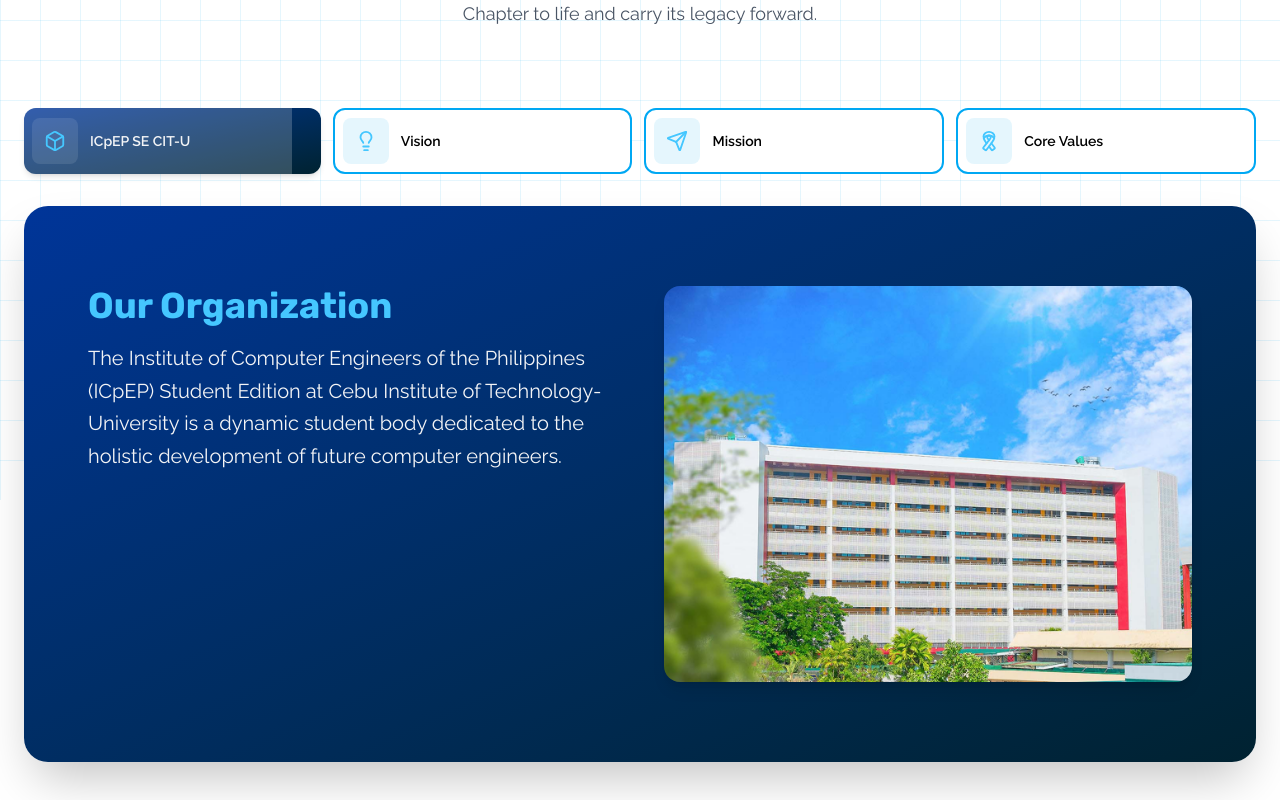
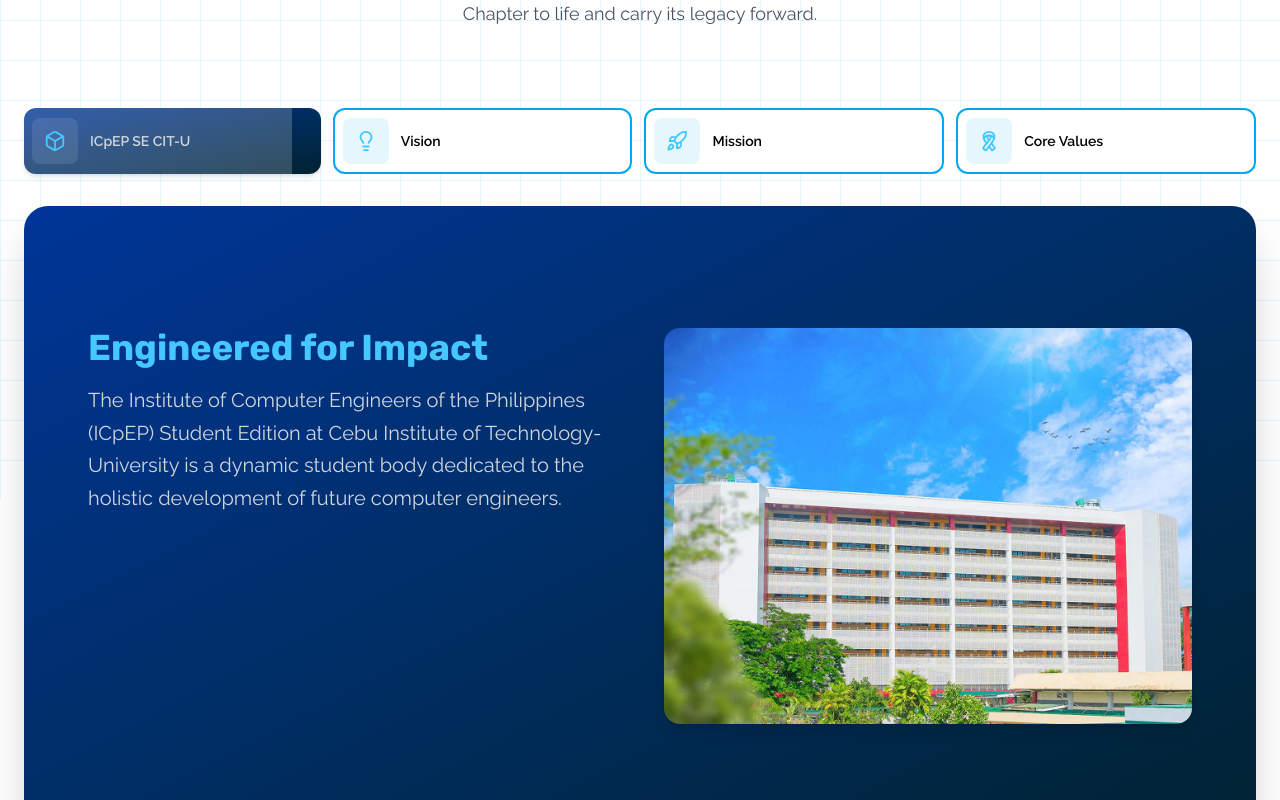
Before and after one commit to ShanRaboy11/icpep-se-citu, a Next.js app in the folder client/: page /about in a window 1280 px wide. Shown: the part 300-1100 px from the top of the page. Built offline with nearby package versions, Linux system fonts and the light colour scheme.

Commit message:
fix: vision - rexi

```diff
--- a/client/src/app/about/components/info.tsx
+++ b/client/src/app/about/components/info.tsx
@@ -1,15 +1,136 @@
 "use client";
 
-import { useState, useEffect, FC } from "react";
+import { useState, useEffect, FC, ReactElement } from "react";
 import Image from "next/image";
-import { Box, Lightbulb, Send, Ribbon } from "lucide-react";
+import {
+  Box,
+  Lightbulb,
+  Rocket,
+  Ribbon,
+  // Lucide icons are no longer used in VisionLayout
+} from "lucide-react";
+// --- NEW HEROICONS IMPORT ---
+import {
+  Cog6ToothIcon,
+  ScaleIcon,
+  GlobeAltIcon,
+} from "@heroicons/react/24/outline";
 
-const sections = [
+interface SectionType {
+  id: string;
+  tabLabel: string;
+  icon: ReactElement;
+  title: string;
+  content: string;
+  imageUrl: string;
+}
+
+const DefaultLayout: FC<{ section: SectionType }> = ({ section }) => (
+  <div className="grid md:grid-cols-2 gap-8 md:gap-12 items-start">
+    <div className="text-left">
+      <h3 className="font-rubik text-3xl sm:text-4xl font-bold mb-4 text-secondary2">
+        {section.title}
+      </h3>
+      <p className="font-raleway text-lg sm:text-xl leading-relaxed text-gray-300">
+        {section.content}
+      </p>
+    </div>
+    <div className="w-full aspect-[4/3] relative rounded-2xl overflow-hidden shadow-lg group">
+      <Image
+        src={section.imageUrl}
+        alt={section.title}
+        layout="fill"
+        className="object-cover transition-transform duration-500 ease-out group-hover:scale-105"
+      />
+    </div>
+  </div>
+);
+
+// --- MODIFIED VisionLayout STARTS HERE ---
+const VisionLayout: FC<{ section: SectionType }> = ({ section }) => (
+  <div className="text-center">
+    <div className="max-w-3xl mx-auto">
+      <h3 className="font-rubik text-3xl sm:text-4xl font-bold mb-4 text-secondary2">
+        {section.title}
+      </h3>
+      <p className="font-raleway text-lg sm:text-xl leading-relaxed text-gray-300">
+        {section.content}
+      </p>
+    </div>
+
+    <div className="grid md:grid-cols-3 gap-8 mt-12">
+      {/* Card 1: Fostering Innovators */}
+      <div className="text-center group">
+        <div
+          className="relative w-full h-40 rounded-2xl overflow-hidden bg-white/5 p-4 mb-4 border border-white/10 flex items-center justify-center transition-colors duration-300 group-hover:bg-white/10"
+          style={{
+            backgroundImage:
+              "radial-gradient(circle, transparent 1px, rgba(255,255,255,0.05) 1px)",
+            backgroundSize: "1rem 1rem",
+          }}
+        >
+          <Cog6ToothIcon className="h-16 w-16 text-secondary2 opacity-80 transition-transform duration-300 group-hover:scale-110" />
+        </div>
+        <h4 className="font-rubik text-xl font-bold text-white">
+          Fostering Innovators
+        </h4>
+        <p className="font-raleway text-gray-300">
+          Leading and inspiring technological advancement.
+        </p>
+      </div>
+
+      {/* Card 2: Ethical Leadership */}
+      <div className="text-center group">
+        <div
+          className="relative w-full h-40 rounded-2xl overflow-hidden bg-white/5 p-4 mb-4 border border-white/10 flex items-center justify-center transition-colors duration-300 group-hover:bg-white/10"
+          style={{
+            backgroundImage:
+              "radial-gradient(circle, transparent 1px, rgba(255,255,255,0.05) 1px)",
+            backgroundSize: "1rem 1rem",
+          }}
+        >
+          <ScaleIcon className="h-16 w-16 text-secondary2 opacity-80 transition-transform duration-300 group-hover:scale-110" />
+        </div>
+        <h4 className="font-rubik text-xl font-bold text-white">
+          Ethical Leadership
+        </h4>
+        <p className="font-raleway text-gray-300">
+          Impacting society with technical prowess and integrity.
+        </p>
+      </div>
+
+      {/* Card 3: Community Driven */}
+      <div className="text-center group">
+        <div
+          className="relative w-full h-40 rounded-2xl overflow-hidden bg-white/5 p-4 mb-4 border border-white/10 flex items-center justify-center transition-colors duration-300 group-hover:bg-white/10"
+          style={{
+            backgroundImage:
+              "radial-gradient(circle, transparent 1px, rgba(255,255,255,0.05) 1px)",
+            backgroundSize: "1rem 1rem",
+          }}
+        >
+          <GlobeAltIcon className="h-16 w-16 text-secondary2 opacity-80 transition-transform duration-300 group-hover:scale-110" />
+        </div>
+        <h4 className="font-rubik text-xl font-bold text-white">
+          Community Driven
+        </h4>
+        <p className="font-raleway text-gray-300">
+          Building a collaborative and supportive student network.
+        </p>
+      </div>
+    </div>
+  </div>
+);
+// --- MODIFIED VisionLayout ENDS HERE ---
+
+// --- NO CHANGES BELOW THIS LINE ---
+
+const sections: SectionType[] = [
   {
     id: "org",
     tabLabel: "ICpEP SE CIT-U",
     icon: <Box size={22} />,
-    title: "Our Organization",
+    title: "Engineered for Impact",
     content:
       "The Institute of Computer Engineers of the Philippines (ICpEP) Student Edition at Cebu Institute of Technology-University is a dynamic student body dedicated to the holistic development of future computer engineers.",
     imageUrl: "/gle.png",
@@ -18,16 +139,16 @@ const sections = [
     id: "vision",
     tabLabel: "Vision",
     icon: <Lightbulb size={22} />,
-    title: "Our Vision",
+    title: "Leading Innovation Forward",
     content:
-      "To be the center of excellence in computer engineering, fostering innovators who lead technological advancement for a better society and are recognized for their technical prowess and ethical leadership.",
+      "To be a community-driven center of excellence in computer engineering, fostering innovators who lead technological advancement and are recognized for their technical prowess and ethical leadership.",
     imageUrl: "/gle.png",
   },
   {
     id: "mission",
     tabLabel: "Mission",
-    icon: <Send size={22} />,
-    title: "Our Mission",
+    icon: <Rocket size={22} />,
+    title: "Empowering Change-Makers",
     content:
       "To provide holistic development for students through academic support, skills training, and community engagement, preparing them to be globally competent professionals who can solve complex problems.",
     imageUrl: "/gle.png",
@@ -36,7 +157,7 @@ const sections = [
     id: "values",
     tabLabel: "Core Values",
     icon: <Ribbon size={22} />,
-    title: "Our Core Values",
+    title: "Values That Inspire",
     content:
       "We uphold Integrity, Passion, Excellence, Collaboration, and Service in all our endeavors. These values shape engineers with strong character, a drive for innovation, and a commitment to competence.",
     imageUrl: "/gle.png",
@@ -49,19 +170,17 @@ const InfoSection: FC = () => {
   const [activeIndex, setActiveIndex] = useState(0);
 
   useEffect(() => {
-    // Clear and restart interval whenever activeIndex changes
     const interval = setInterval(() => {
       setActiveIndex((prevIndex) => (prevIndex + 1) % sections.length);
     }, TAB_DURATION);
 
-    return () => clearInterval(interval); // cleanup
-  }, [activeIndex]); // dependency ensures restart on tab click
+    return () => clearInterval(interval);
+  }, [activeIndex]);
 
   const activeSection = sections[activeIndex];
 
   return (
     <>
-      {/* Tabs */}
       <div className="flex flex-col sm:flex-row gap-3 mb-6">
         {sections.map((section, index) => {
           const isActive = activeIndex === index;
@@ -77,7 +196,6 @@ const InfoSection: FC = () => {
               : "bg-white border-2 border-secondary3 text-black hover:bg-gradient-to-br hover:from-primary3/85 hover:to-secondary1/85"
           }`}
             >
-              {/* Progress animation */}
               {isActive && (
                 <div
                   key={activeIndex}
@@ -85,8 +203,6 @@ const InfoSection: FC = () => {
                   style={{ animationDuration: `${TAB_DURATION}ms` }}
                 />
               )}
-
-              {/* Icon */}
               <div
                 className={`relative z-10 flex-shrink-0 p-3 rounded-lg transition-all duration-300 ${
                   isActive
@@ -96,12 +212,10 @@ const InfoSection: FC = () => {
               >
                 {section.icon}
               </div>
-
-              {/* Label */}
               <span
                 className={`relative z-10 font-raleway text-sm font-semibold ${
                   isActive
-                    ? "text-gray-100"
+                    ? "text-gray-300"
                     : "text-black group-hover:text-gray-100"
                 }`}
               >
@@ -112,35 +226,16 @@ const InfoSection: FC = () => {
         })}
       </div>
 
-      {/* Main content card */}
       <section
         className="rounded-3xl mt-8 bg-gradient-to-br from-primary3 to-secondary1
-    px-10 sm:px-16 py-16 sm:py-20 shadow-2xl text-white"
+    px-10 sm:px-16 py-16 sm:py-20 shadow-2xl text-white flex flex-col justify-center min-h-[40rem]"
       >
-        {/* Animate only the contents */}
-        <div
-          key={activeIndex}
-          className="content-fade grid md:grid-cols-2 gap-8 md:gap-12 items-start"
-        >
-          {/* Text side */}
-          <div className="text-left">
-            <h3 className="font-rubik text-3xl sm:text-4xl font-bold mb-4 text-secondary2">
-              {activeSection.title}
-            </h3>
-            <p className="font-raleway text-lg sm:text-xl leading-relaxed text-gray-100">
-        {activeSection.content}
-      </p>
-    </div>
-
-          {/* Image side */}
-          <div className="w-full aspect-[4/3] relative rounded-2xl overflow-hidden shadow-lg group">
-            <Image
-              src={activeSection.imageUrl}
-              alt={activeSection.title}
-              layout="fill"
-              className="object-cover transition-transform duration-500 ease-out group-hover:scale-105"
-            />
-          </div>
+        <div key={activeIndex} className="animate-fade-in">
+          {activeSection.id === "vision" ? (
+            <VisionLayout section={activeSection} />
+          ) : (
+            <DefaultLayout section={activeSection} />
+          )}
         </div>
       </section>
     </>
```
